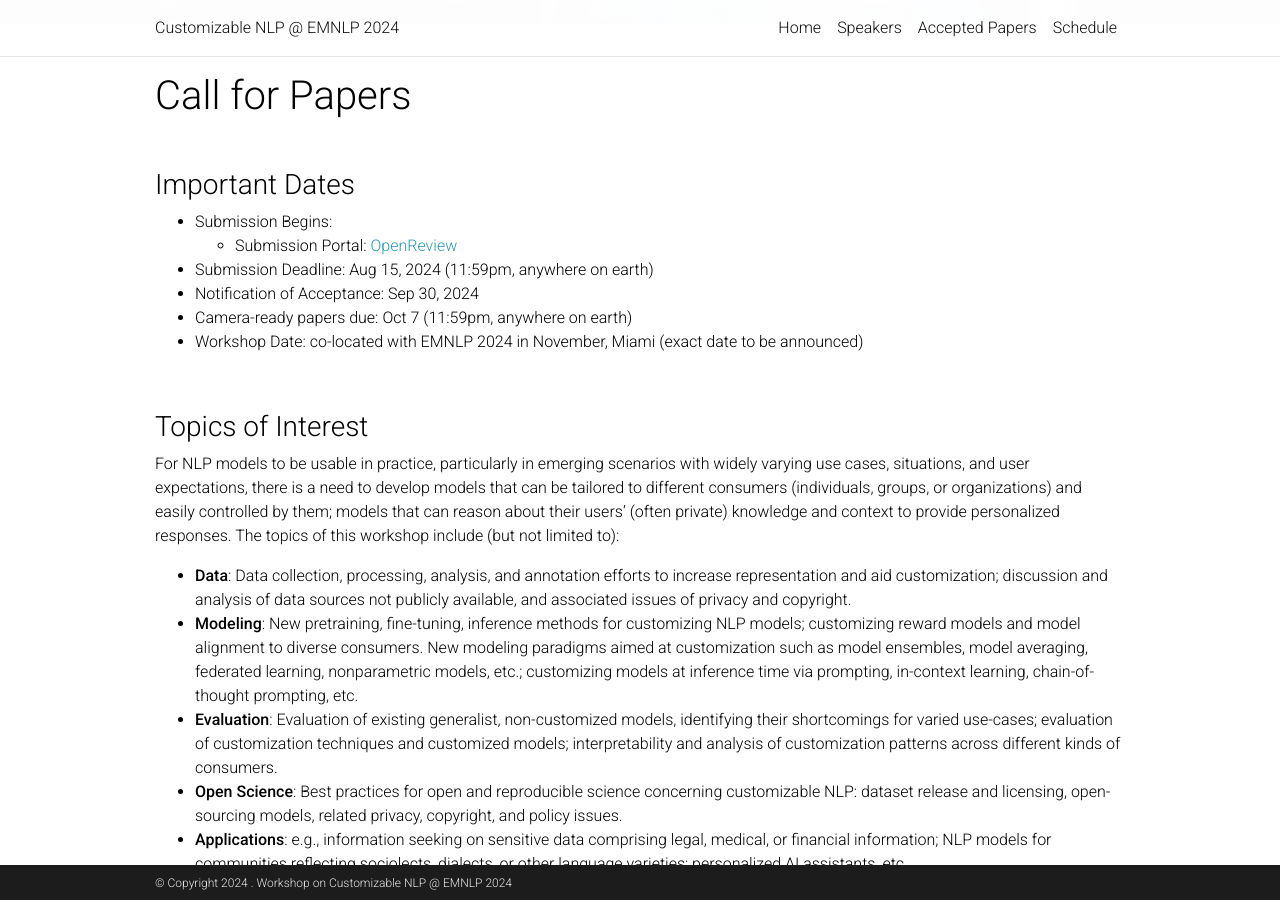
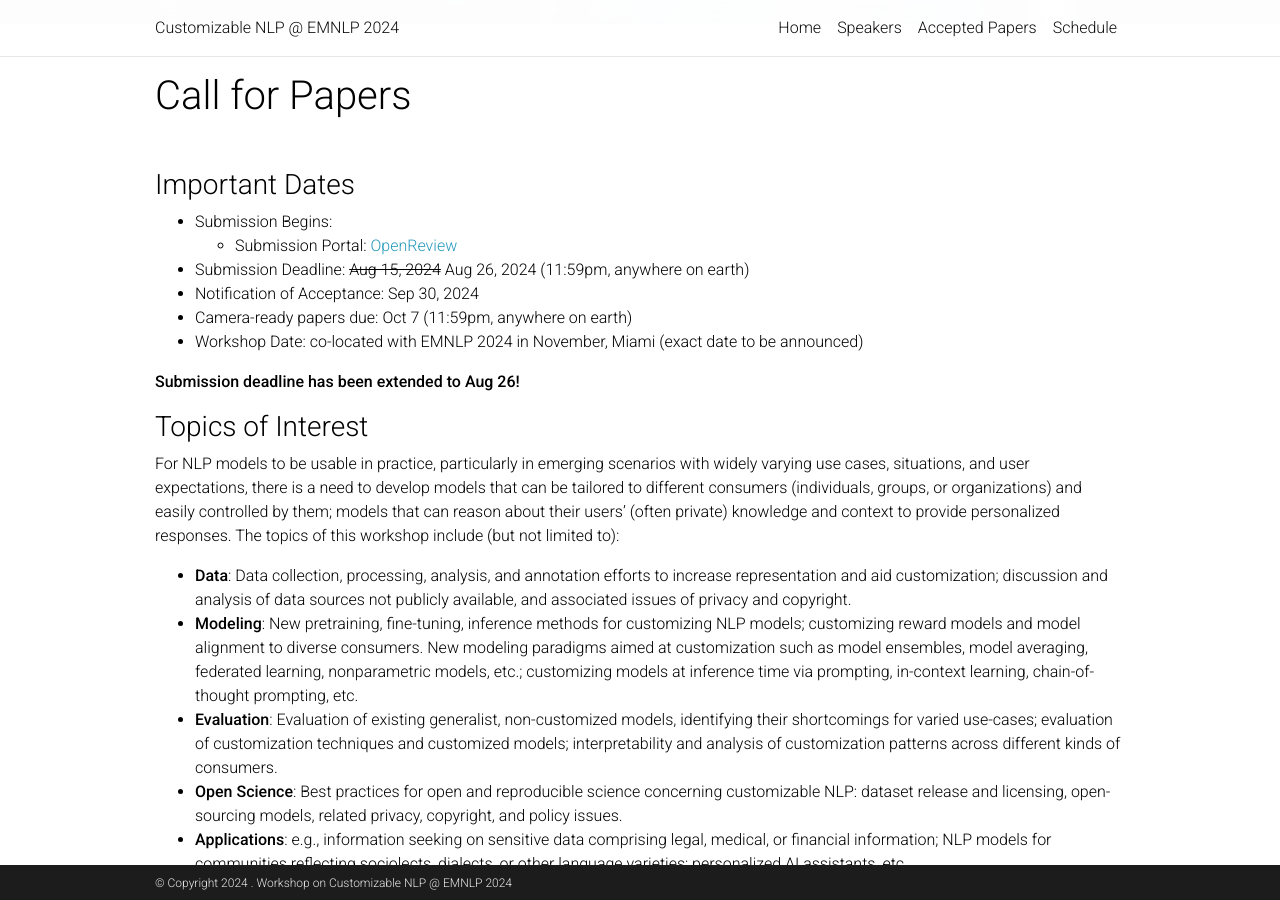
Before and after one commit to customnlp4u-24/customnlp4u-24.github.io, a Jekyll site: the page built from _pages/home.md, in a window 1280 px wide and 900 px high, scrolled down 334 px. Built offline with Jekyll 4.4.1, drawn with Linux system fonts in a browser that asks for light colours; comment, search, counter and statistics services are not loaded; a style sheet for code colours, icons or effects is not loaded.

Commit message:
Updated the deadilne

```diff
--- a/_pages/home.md
+++ b/_pages/home.md
@@ -27,12 +27,12 @@ nav_order: 1
 
 * Submission Begins:
   * Submission Portal: [OpenReview](https://openreview.net/group?id=EMNLP/2024/Workshop/CustomNLP4U)
-* Submission Deadline: Aug 15, 2024 (11:59pm, anywhere on earth)
+* Submission Deadline: ~~Aug 15, 2024~~ Aug 26, 2024 (11:59pm, anywhere on earth)
 * Notification of Acceptance: Sep 30, 2024
 * Camera-ready papers due: Oct 7 (11:59pm, anywhere on earth)
 * Workshop Date: co-located with EMNLP 2024 in November, Miami (exact date to be announced)
 
-
+**Submission deadline has been extended to Aug 26!**
 <br>
 
 ### Topics of Interest
```
